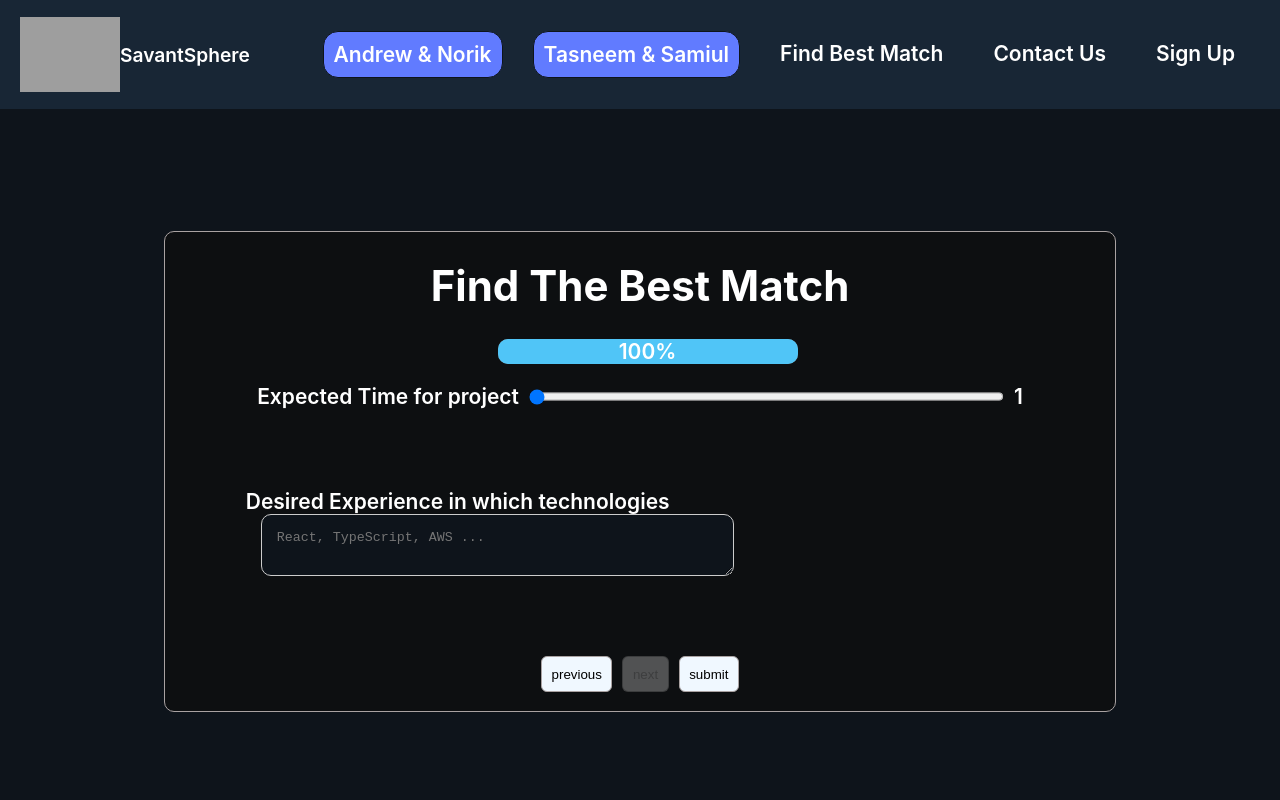
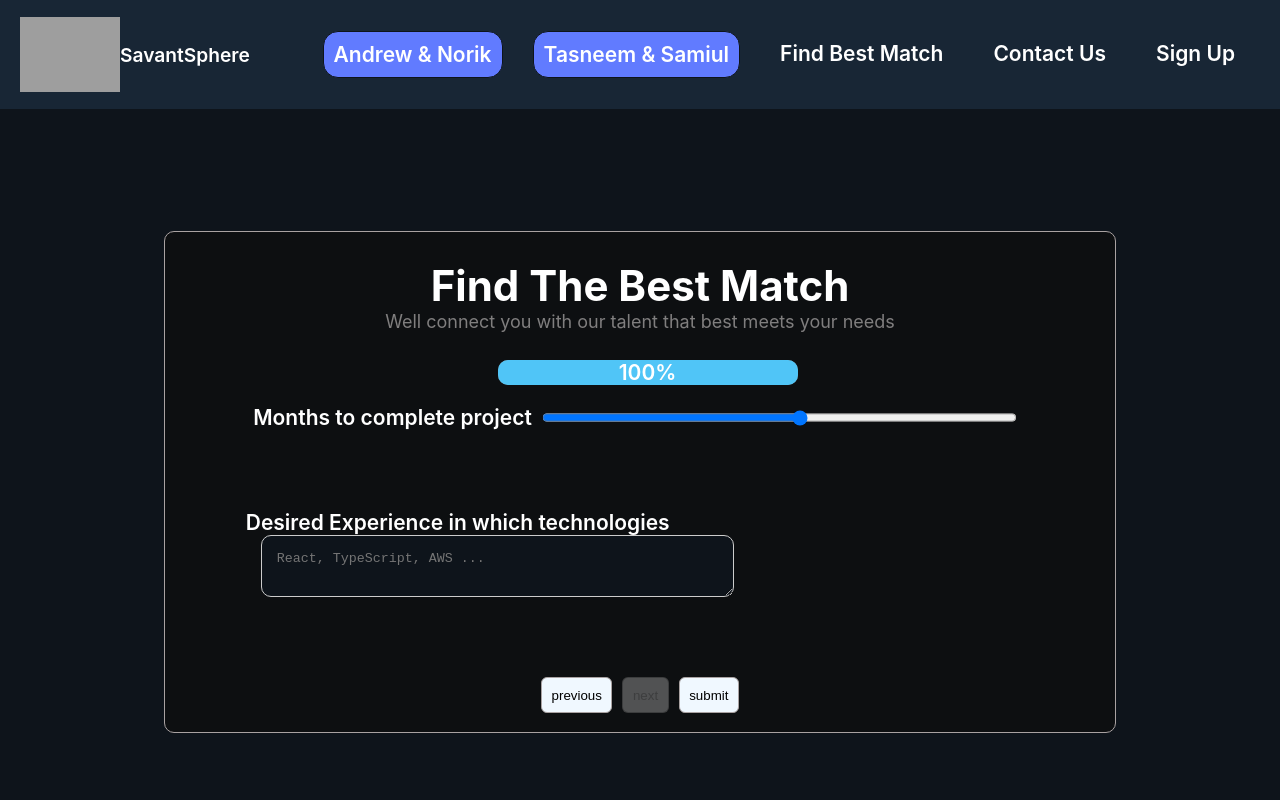
Before and after one commit to Norikaz/SavantSphere, a React (Create React App) app: page /find-best-match in a window 1280 px wide. Both pictures are taken after typing "Sample" into the empty fields and a click on the button "next". Shown: the top 800 px of the page. Built offline with nearby package versions, Linux system fonts and the light colour scheme; grey boxes are pictures that could not be loaded; a web font is replaced by a local one.

Commit message:
made nav bar and footer global components

```diff
--- a/src/components/Forms/BestMatchForms/PartOne/index.tsx
+++ b/src/components/Forms/BestMatchForms/PartOne/index.tsx
@@ -3,7 +3,7 @@ import React, { useState } from 'react';
 import './styles/index.css';
 
 interface PartOneProps {
-	setFormOneOptions: React.Dispatch<
+	setPartOneOptions: React.Dispatch<
 		React.SetStateAction<{
 			skill: string;
 			description: string;
@@ -14,13 +14,13 @@ interface PartOneProps {
 		description: string;
 	};
 }
-const PartOne = ({ setFormOneOptions, formOptions }: PartOneProps) => {
+const PartOne = ({ setPartOneOptions, formOptions }: PartOneProps) => {
 	const handleRadioChange = (value: string) => {
-		setFormOneOptions({ ...formOptions, skill: value });
+		setPartOneOptions({ ...formOptions, skill: value });
 	};
 
 	const handleTextChange = (value: string) => {
-		setFormOneOptions({ ...formOptions, description: value });
+		setPartOneOptions({ ...formOptions, description: value });
 	};
 
 	return (
@@ -100,6 +100,10 @@ const PartOne = ({ setFormOneOptions, formOptions }: PartOneProps) => {
 					name="description"
 					placeholder="Describe your problem"
 					className="task-input"
+					value={formOptions.description}
+					onChange={event => {
+						handleTextChange(event.target.value);
+					}}
 				/>
 			</div>
 		</>
--- a/src/components/Forms/BestMatchForms/PartTwo/index.tsx
+++ b/src/components/Forms/BestMatchForms/PartTwo/index.tsx
@@ -2,27 +2,38 @@ import React, { useState } from 'react';
 
 import './styles/index.css';
 
-interface FormTwoProps {
-	setTimeFrame: React.Dispatch<React.SetStateAction<string>>;
-	timeFrame: string;
+interface PartTwoProps {
+	setPartTwoOptions: React.Dispatch<
+		React.SetStateAction<{
+			timeFrame: string;
+			description: string;
+		}>
+	>;
+	formOptions: {
+		timeFrame: string;
+		description: string;
+	};
 }
 
-const PartTwo = ({ setTimeFrame, timeFrame }: FormTwoProps) => {
+const PartTwo = ({ setPartTwoOptions, formOptions }: PartTwoProps) => {
 	return (
 		<>
 			<div className="date-slider-container">
-				<label htmlFor="date-slider">Expected Time for project</label>
+				<label htmlFor="date-slider">Months to complete project</label>
 				<input
 					type="range"
 					className="date-slider"
 					min={1}
 					max={12}
-					value={timeFrame}
+					value={formOptions.timeFrame}
 					onChange={event => {
-						setTimeFrame(event.target.value);
+						setPartTwoOptions({
+							...formOptions,
+							timeFrame: event.target.value,
+						});
 					}}
 				/>
-				<span>{timeFrame}</span>
+				<span>{formOptions.timeFrame}</span>
 			</div>
 			<div className="tech-experience-container">
 				<label htmlFor="description" className="task-description-label">
@@ -32,6 +43,13 @@ const PartTwo = ({ setTimeFrame, timeFrame }: FormTwoProps) => {
 					name="description"
 					placeholder="React, TypeScript, AWS ..."
 					className="task-input"
+					value={formOptions.description}
+					onChange={event => {
+						setPartTwoOptions({
+							...formOptions,
+							description: event.target.value,
+						});
+					}}
 				/>
 			</div>
 		</>
--- a/src/pages/AndrewNorik/DevTeamOne.tsx
+++ b/src/pages/AndrewNorik/DevTeamOne.tsx
@@ -1,19 +1,16 @@
-import React from 'react'
-import AboutMe from '../../components/AboutMeAll/AboutMeNZ'
-import AboutMeAG from '../../components/AboutMeAll/AboutMeAG'
-import Carousel from '../../components/ui/Carousel'
-import TechStackDialog from '../../components/ui/TechStackDialog'
-import ExperienceAG from '../../components/AboutMeAll/ExperienceAG'
-import TechStackAG from '../../components/AboutMeAll/TechStackAG'
-import AGspacer from '../../components/AboutMeAll/AGspacer'
-import Footer from '../../components/Footer'
-import Navbar from '../../components/Navbar'
+import React from 'react';
+import AboutMe from '../../components/AboutMeAll/AboutMeNZ';
+import AboutMeAG from '../../components/AboutMeAll/AboutMeAG';
+import Carousel from '../../components/ui/Carousel';
+import TechStackDialog from '../../components/ui/TechStackDialog';
+import ExperienceAG from '../../components/AboutMeAll/ExperienceAG';
+import TechStackAG from '../../components/AboutMeAll/TechStackAG';
+import AGspacer from '../../components/AboutMeAll/AGspacer';
 
-import './styles/index.css'
+import './styles/index.css';
 
 const DevTeamOne = () => (
 	<>
-		<Navbar />
 		<div className="section-nz">
 			<AboutMe />
 			<Carousel />
@@ -25,8 +22,7 @@ const DevTeamOne = () => (
 		</div>
 		<ExperienceAG />
 		<TechStackAG />
-		<Footer />
 	</>
-)
+);
 
-export default DevTeamOne
+export default DevTeamOne;
--- a/src/pages/BestMatchPage/index.tsx
+++ b/src/pages/BestMatchPage/index.tsx
@@ -1,57 +1,81 @@
-import React, { useState } from 'react'
-import { Button } from '../../components/ui/button'
-import PartOne from '../../components/Forms/BestMatchForms/PartOne'
-import PartTwo from '../../components/Forms/BestMatchForms/PartTwo'
-import ProgressBar from '../../components/ui/ProgressBar'
-import Footer from '../../components/Footer'
-import Navbar from '../../components/Navbar'
+import React, { useState } from 'react';
+import { Button } from '../../components/ui/button';
+import PartOne from '../../components/Forms/BestMatchForms/PartOne';
+import PartTwo from '../../components/Forms/BestMatchForms/PartTwo';
+import ProgressBar from '../../components/ui/ProgressBar';
 
-import './styles/index.css'
+import './styles/index.css';
 
-const MAX_SLIDES = 2
-const MIN_SLIDES = 1
+const MAX_SLIDES = 2;
+const MIN_SLIDES = 1;
 
 const BestMatchPage = () => {
-	const [step, setStep] = useState(1)
-	const [formOneOptions, setFormOneOptions] = useState({
+	const [step, setStep] = useState(1);
+	const [partOneOptions, setPartOneOptions] = useState({
 		skill: '',
 		description: '',
-	})
-	const [timeFrame, setTimeFrame] = useState('1')
+	});
+	const [partTwoOptions, setPartTwoOptions] = useState({
+		timeFrame: '',
+		description: '',
+	});
 
 	const onPrevSlide = () => {
-		setStep(step - 1)
-	}
+		setStep(step - 1);
+	};
 
 	const onNextSlide = () => {
-		setStep(step + 1)
-	}
+		setStep(step + 1);
+	};
 
 	return (
 		<>
-			<Navbar />
 			<div className="form-container">
 				<header>
-					<h1>Find The Best Match</h1>
+					<h1>
+						Find The Best Match{' '}
+						<span className="muted-text">
+							Well connect you with our talent that best meets your needs
+						</span>
+					</h1>
 					<ProgressBar value={`${step == 1 ? '50' : '100'}`} />
 				</header>
 				<form className="form-step-container">
-					{step == 1 && <PartOne setFormOneOptions={setFormOneOptions} formOptions={formOneOptions} />}
-					{step == 2 && <PartTwo setTimeFrame={setTimeFrame} timeFrame={timeFrame} />}
+					{step == 1 && (
+						<PartOne
+							setPartOneOptions={setPartOneOptions}
+							formOptions={partOneOptions}
+						/>
+					)}
+					{step == 2 && (
+						<PartTwo
+							setPartTwoOptions={setPartTwoOptions}
+							formOptions={partTwoOptions}
+						/>
+					)}
 					<div className="step-controller">
-						<Button className="match-form-btn" onClick={onPrevSlide} disabled={step == MIN_SLIDES}>
+						<Button
+							className="match-form-btn"
+							onClick={onPrevSlide}
+							disabled={step == MIN_SLIDES}
+						>
 							previous
 						</Button>
-						<Button className="match-form-btn" onClick={onNextSlide} disabled={step == MAX_SLIDES}>
+						<Button
+							className="match-form-btn"
+							onClick={onNextSlide}
+							disabled={step == MAX_SLIDES}
+						>
 							next
 						</Button>
-						{step == 2 && <Button className="match-form-btn submit">submit</Button>}
+						{step == 2 && (
+							<Button className="match-form-btn submit">submit</Button>
+						)}
 					</div>
 				</form>
 			</div>
-			<Footer />
 		</>
-	)
-}
+	);
+};
 
-export default BestMatchPage
+export default BestMatchPage;
--- a/src/pages/ContactPage.tsx
+++ b/src/pages/ContactPage.tsx
@@ -1,16 +1,12 @@
-import React from 'react'
-import ContactForm from '../components/Forms/ContactForm'
-import Footer from '../components/Footer'
-import NavBar from '../components/Navbar'
+import React from 'react';
+import ContactForm from '../components/Forms/ContactForm';
 
 const ContactPage = () => {
 	return (
 		<div>
-			<NavBar />
 			<ContactForm />
-			<Footer />
 		</div>
-	)
-}
+	);
+};
 
-export default ContactPage
+export default ContactPage;
--- a/src/pages/HomePage.tsx
+++ b/src/pages/HomePage.tsx
@@ -1,17 +1,12 @@
-import React from 'react'
-import { Button } from 'src/components/ui/button'
-import Footer from '../components/Footer'
-import NavBar from '../components/Navbar'
-import HeroSection from '../components/HeroSection'
+import React from 'react';
+import HeroSection from '../components/HeroSection';
 
 const HomePage = () => {
 	return (
 		<div>
-			<NavBar />
 			<HeroSection />
-			<Footer />
 		</div>
-	)
-}
+	);
+};
 
-export default HomePage
+export default HomePage;
--- a/src/pages/SignUpPage.tsx
+++ b/src/pages/SignUpPage.tsx
@@ -1,16 +1,12 @@
-import React from 'react'
-import SignUpForm from '../components/Forms/SignUpForm/index'
-import Footer from '../components/Footer'
-import NavBar from '../components/Navbar'
+import React from 'react';
+import SignUpForm from '../components/Forms/SignUpForm/index';
 
 const SignUpPage = () => {
 	return (
 		<div>
-			<NavBar />
 			<SignUpForm />
-			<Footer />
 		</div>
-	)
-}
+	);
+};
 
-export default SignUpPage
+export default SignUpPage;
--- a/src/pages/TasneemSamiul/DevTeamTwo.tsx
+++ b/src/pages/TasneemSamiul/DevTeamTwo.tsx
@@ -1,17 +1,13 @@
-import React from 'react'
-import AboutMeSam from '../../components/AboutMeAll/AboutMeSamTas'
-import Footer from '../../components/Footer'
-import Navbar from '../../components/Navbar'
+import React from 'react';
+import AboutMeSam from '../../components/AboutMeAll/AboutMeSamTas';
 
 const DevTeamTwo = () => {
 	return (
 		<>
-			<Navbar />
 			<AboutMeSam />
 			<div className="navbar-spacing-global">.</div>
-			<Footer />
 		</>
-	)
-}
+	);
+};
 
-export default DevTeamTwo
+export default DevTeamTwo;
--- a/src/root/App.tsx
+++ b/src/root/App.tsx
@@ -9,10 +9,13 @@ import DevTeamTwo from '../pages/TasneemSamiul/DevTeamTwo';
 import ContactPage from '../pages/ContactPage';
 import BestMatchPage from '../pages/BestMatchPage/';
 import SignUpPage from '../pages/SignUpPage';
+import Navbar from '../components/Navbar';
+import Footer from '../components/Footer';
 
 const App = () => {
 	return (
 		<Router>
+			<Navbar />
 			<Routes>
 				<Route path={ROUTES.HOMEPAGE} element={<HomePage />} />
 				<Route path={ROUTES.DEV_TEAM_ONE} element={<DevTeamOne />} />
@@ -21,6 +24,7 @@ const App = () => {
 				<Route path={ROUTES.BEST_MATCH_PAGE} element={<BestMatchPage />} />
 				<Route path={ROUTES.SIGN_UP_PAGE} element={<SignUpPage />} />
 			</Routes>
+			<Footer />
 		</Router>
 	);
 };
```
Also changed, not shown: 1 other file (tests, documents, lock files or other folders).
